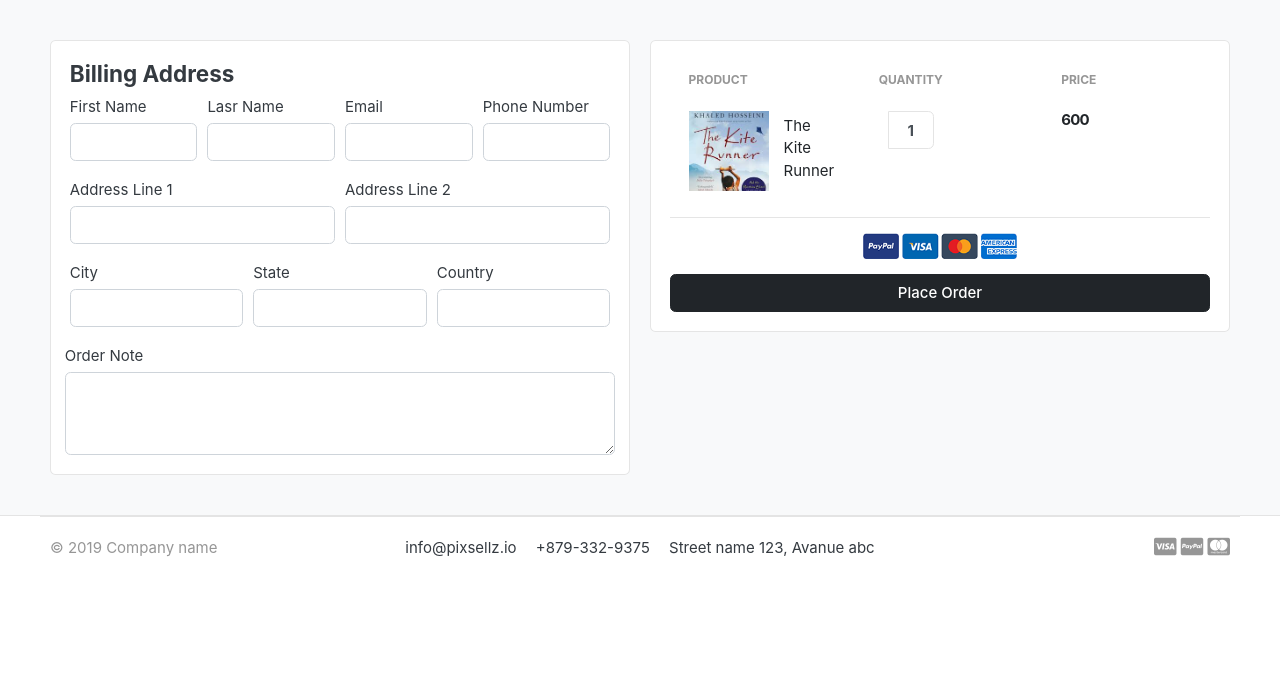
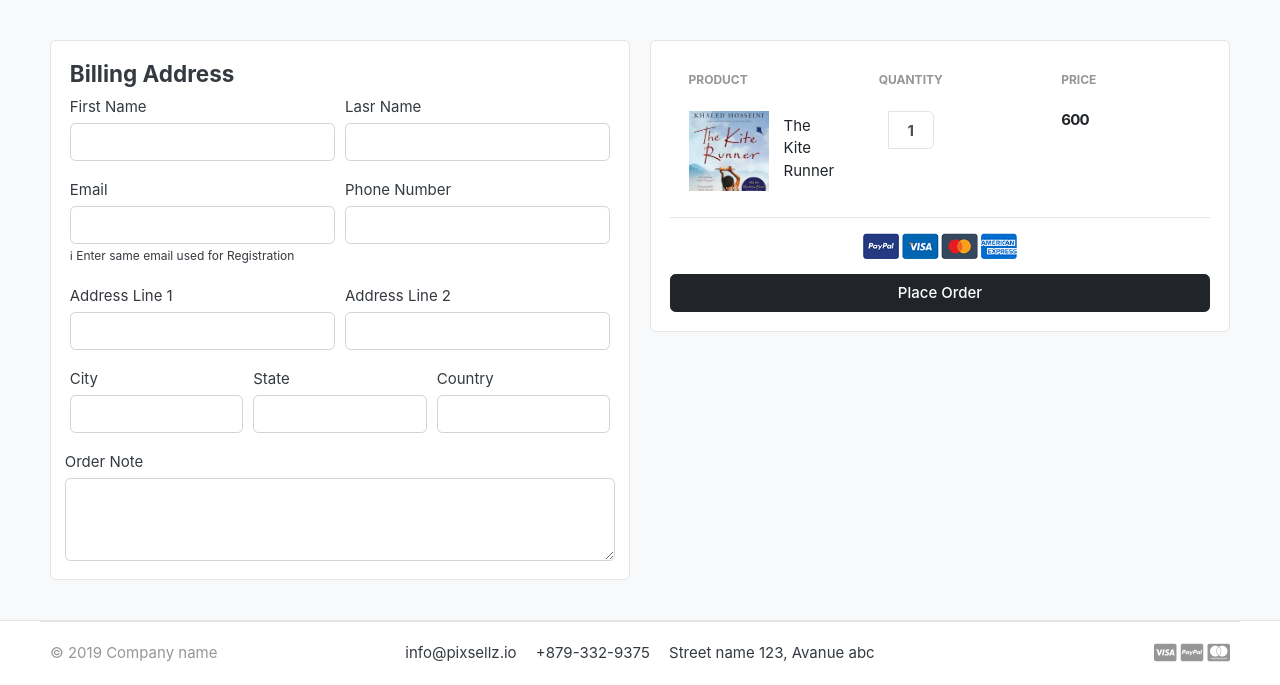
Before and after one commit to khamaan/BlackBliss-Updated, a Django app: page /order/ in a window 1280 px wide. Shown: the part 118-803 px from the top of the page. Before the commit the page ends 675 px from the top, so only its background shows below. Run offline with Django 4.2, Linux system fonts and the light colour scheme; a user stored in the database is signed in; data comes from the database, SQL or seed files in the repository; both versions use the stored data as it was after the commit; data that the repository does not hold is empty; some libraries are stand-ins or nearby versions; some web fonts are replaced.

Commit message:
Updated Checkout.html

```diff
--- a/template/store/checkout.html
+++ b/template/store/checkout.html
@@ -19,9 +19,12 @@
                                     <label for="">Lasr Name</label>
                                     <input type="text" name="last_name" class="form-control" required>
                                 </div>
+                            </div>
+                            <div class="form-row">
                                 <div class="col form-group">
                                     <label for="">Email</label>
                                     <input type="Email" name="email" class="form-control" required>
+                                    <small>&#8505; Enter same email used for Registration</small>
                                 </div>
                                 <div class="col form-group">
                                     <label for="">Phone Number</label>
```
Also changed, not shown: db.sqlite3, media/userprofile/amaan.jpg (added).
